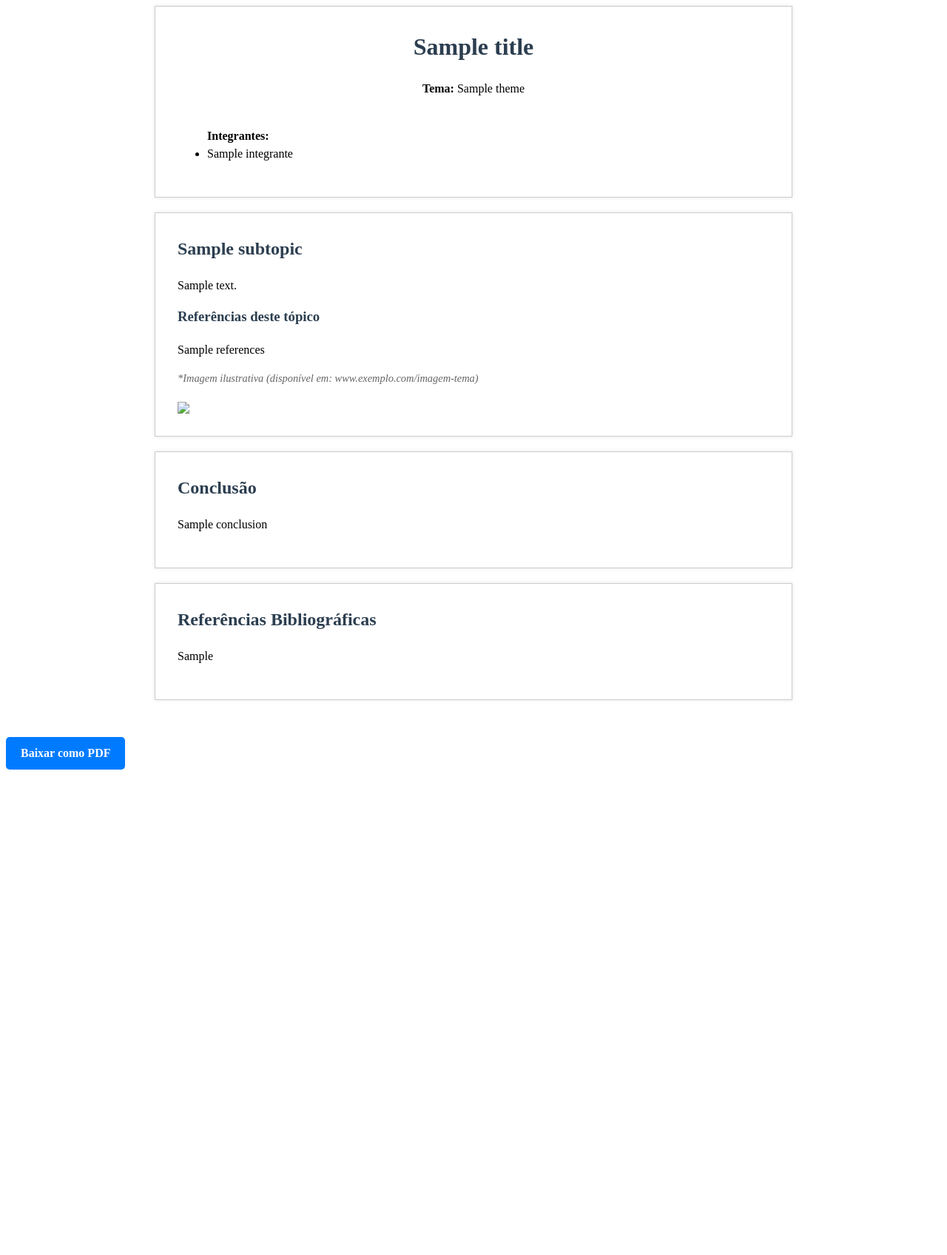
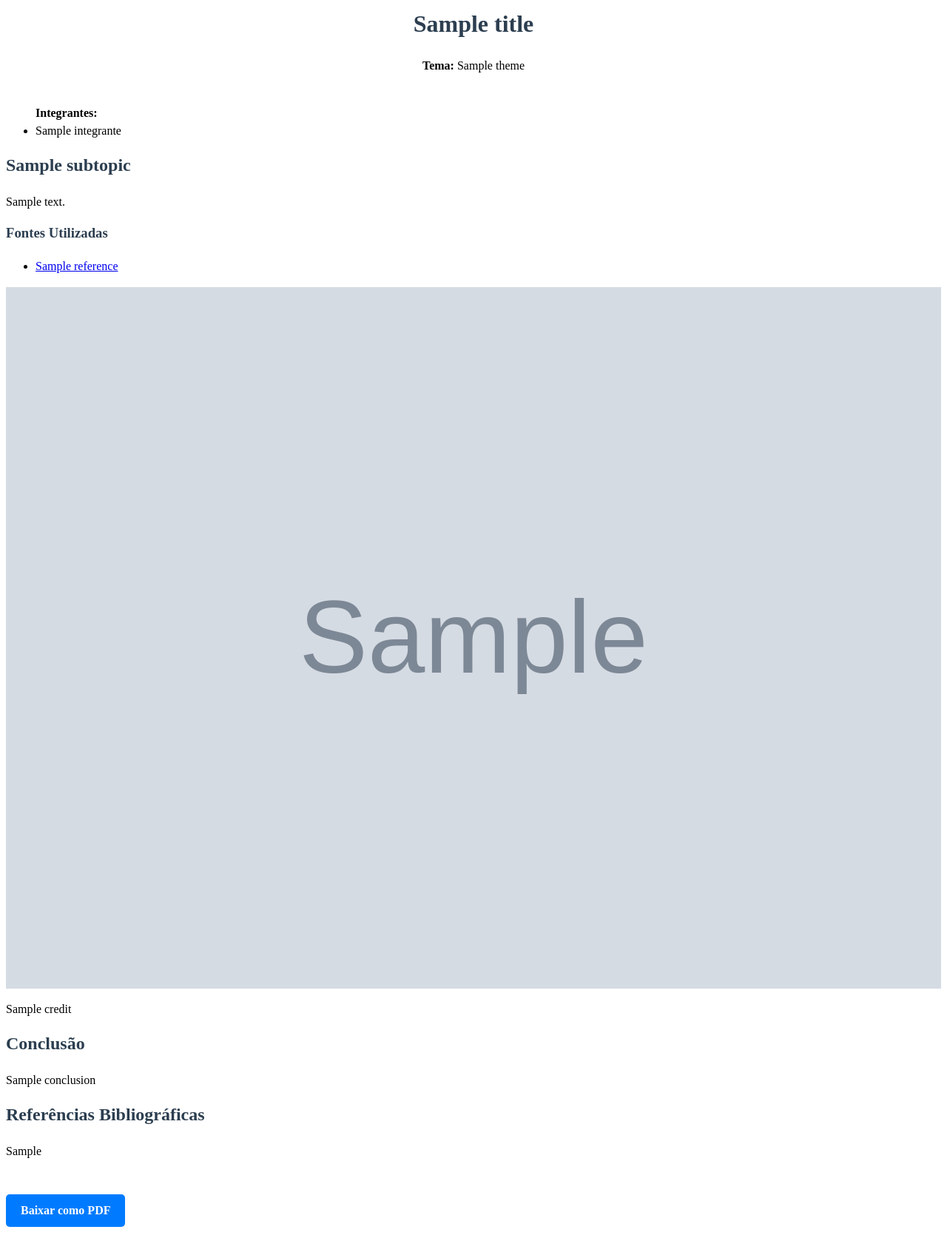
Before and after one commit to Samuel192801/seminario-ia, a Flask app: template templates/resultado.html in a window 1280 px wide. Shown: the whole page at 74% size. Before the commit the page ends 1040 px from the top, so only its background shows below. Run offline with Flask 3, Linux system fonts and the light colour scheme; the template is opened without the code that fills it: most values are stand-ins (such as "Sample title", 1, 10 or a date in 2020); grey boxes marked "Sample" are stand-in pictures; parts of the project's set-up code (start-up, migrations or seed data) failed here and were passed over; some libraries are stand-ins or nearby versions.

Commit message:
Update resultado.html

```diff
--- a/templates/resultado.html
+++ b/templates/resultado.html
@@ -9,7 +9,7 @@
   <div class="document">
 
     <!-- CAPA -->
-    <div class="page">
+    <div class="page-break">
       <h1 style="text-align:center;">{{ title }}</h1>
       <p style="text-align:center;"><strong>Tema:</strong> {{ theme }}</p>
       {% if integrantes %}
@@ -23,31 +23,33 @@
     </div>
 
     <!-- CONTEÚDO POR PÁGINAS -->
-    {% for i in range(subtopics|length) %}
-      <div class="page">
+    {% for i in range(contents|length) %}
+      <div class="page-break">
         <h2>{{ subtopics[i] }}</h2>
         <p>{{ contents[i].text }}</p>
 
-        {% if contents[i].references %}
-          <h3>Referências deste tópico</h3>
-          <p>{{ contents[i].references }}</p>
+        <h3>Fontes Utilizadas</h3>
+        <ul>
+          {% for title, link in contents[i].references %}
+            <li><a href="{{ link }}">{{ title }}</a></li>
+          {% endfor %}
+        </ul>
+
+        {% if contents[i].image %}
+          <img src="{{ contents[i].image.url }}" alt="Imagem sobre {{ subtopics[i] }}">
+          <p class="credit">{{ contents[i].image.credit }}</p>
         {% endif %}
-
-        <p style="font-style: italic; font-size: 0.9em; color: #666;">
-          *Imagem ilustrativa (disponível em: www.exemplo.com/imagem-tema)
-        </p>
-        <img src="https://via.placeholder.com/600x200?text=Ilustrativo+-+{{ loop.index }}" style="width:100%; margin-top:20px;" />
       </div>
     {% endfor %}
 
     <!-- CONCLUSÃO -->
-    <div class="page">
+    <div class="page-break">
       <h2>Conclusão</h2>
       <p>{{ conclusion }}</p>
     </div>
 
     <!-- REFERÊNCIAS FINAIS -->
-    <div class="page">
+    <div class="page-break">
       <h2>Referências Bibliográficas</h2>
       <p>{{ final_references }}</p>
     </div>
```
